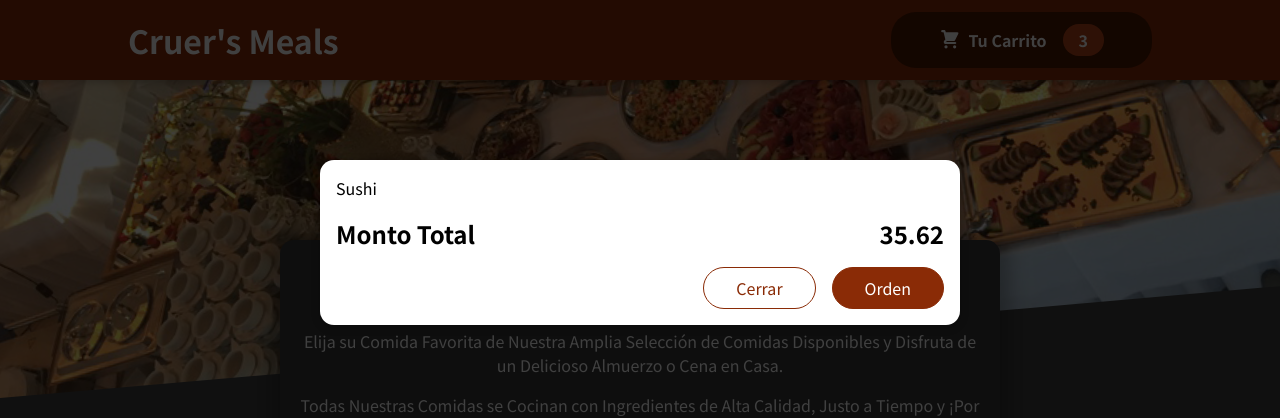
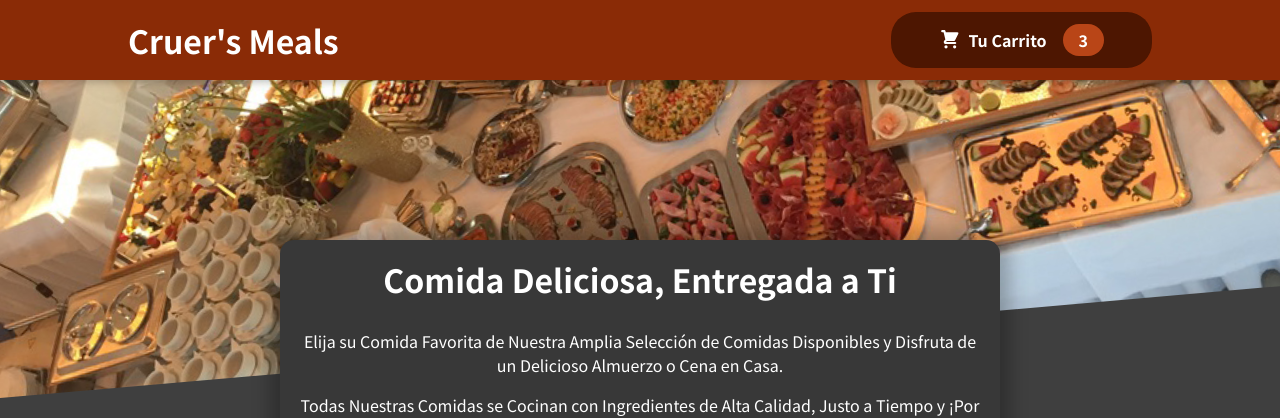
Before and after one commit to ErickCruz3/ReactCommerse, a React (Create React App) app: page / in a window 1280 px wide. Shown: the top 418 px of the page. Built offline with nearby package versions, Linux system fonts and the light colour scheme.

Commit message:
Manejo del carrito de compra y del estado modal

```diff
--- a/src/App.js
+++ b/src/App.js
@@ -1,14 +1,24 @@
-import React from "react";
+import React, {useState} from "react";
 
 import Header from './components/Layout/Header'
 import Meals from "./components/Meals/Meals"
 import Cart from "./components/Card/Cart";
 
 function App() {
+  const [cartIsShow, setCartIsShow] = useState()
+
+  const showCartHandler = () => {
+    setCartIsShow(true)
+  }
+
+  const hideCartHandler = () => {
+    setCartIsShow(false)
+  }
+
   return (
     <React.Fragment>
-      <Cart />
-      <Header />
+      {cartIsShow && <Cart onClose={hideCartHandler}/>}
+      <Header onShowCart={showCartHandler} />
       <main>
         <Meals />
       </main>
--- a/src/components/Card/Cart.js
+++ b/src/components/Card/Cart.js
@@ -11,14 +11,14 @@
   );
 
   return (
-    <Modal>
+    <Modal onClose={props.onClose}>
       {cartItems}
       <div className={classes.total}>
         <span>Monto Total</span>
         <span>35.62</span>
       </div>
       <div className={classes.actions}>
-        <button className={classes['button--alt']}>Cerrar</button>
+        <button className={classes['button--alt']} onClick={props.onClose}>Cerrar</button>
         <button className={classes.button}>Orden</button>
       </div>
     </Modal>
--- a/src/components/Layout/Header.js
+++ b/src/components/Layout/Header.js
@@ -8,7 +8,7 @@
     return <React.Fragment>
         <header className={classes.header}>
             <h1>Cruer's Meals</h1>
-            <HeaderCartButton />
+            <HeaderCartButton onClick={props.onShowCart} />
         </header>
         <div className={classes['main-image']}>
             <img src={mealsImage} alt="Una Mesa Llena de Comida Deliciosa" />
--- a/src/components/Layout/HeaderCartButton.js
+++ b/src/components/Layout/HeaderCartButton.js
@@ -2,7 +2,7 @@
 import classes from './HeaderCartButton.module.css'
 
 const HeaderCartButton = props => {
-    return <button className={classes.button}>
+    return <button className={classes.button} onClick={props.onClick} >
         <span className={classes.icon}>
             <CartIcon />
         </span>
--- a/src/components/UI/Modal.js
+++ b/src/components/UI/Modal.js
@@ -3,7 +3,7 @@
 import ReactDOM from 'react-dom'
 
 const Backdrop = (props) => {
-    return <div className={classes.backdrop} />
+    return <div className={classes.backdrop} onClick={props.onClose}/>
 }
 
 const ModalOverlay = (props) => {
@@ -19,7 +19,7 @@
 const Modal = (props) => {
     return (
         <Fragment>
-          {ReactDOM.createPortal(<Backdrop />, portalElement)}
+          {ReactDOM.createPortal(<Backdrop onClose={props.onClose}/>, portalElement)}
           {ReactDOM.createPortal(
             <ModalOverlay>{props.children}</ModalOverlay>,
             portalElement
```
Also changed, not shown: 1 other file (tests, documents, lock files or other folders).
